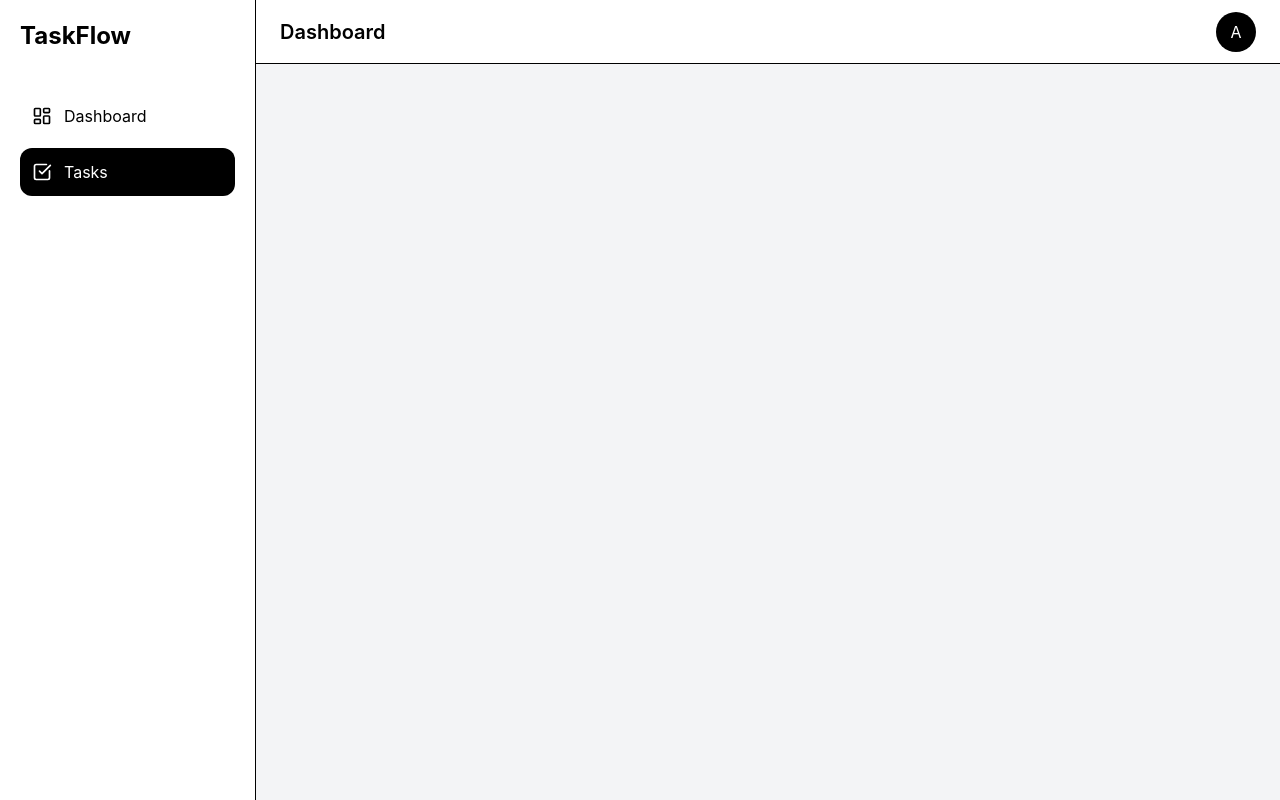
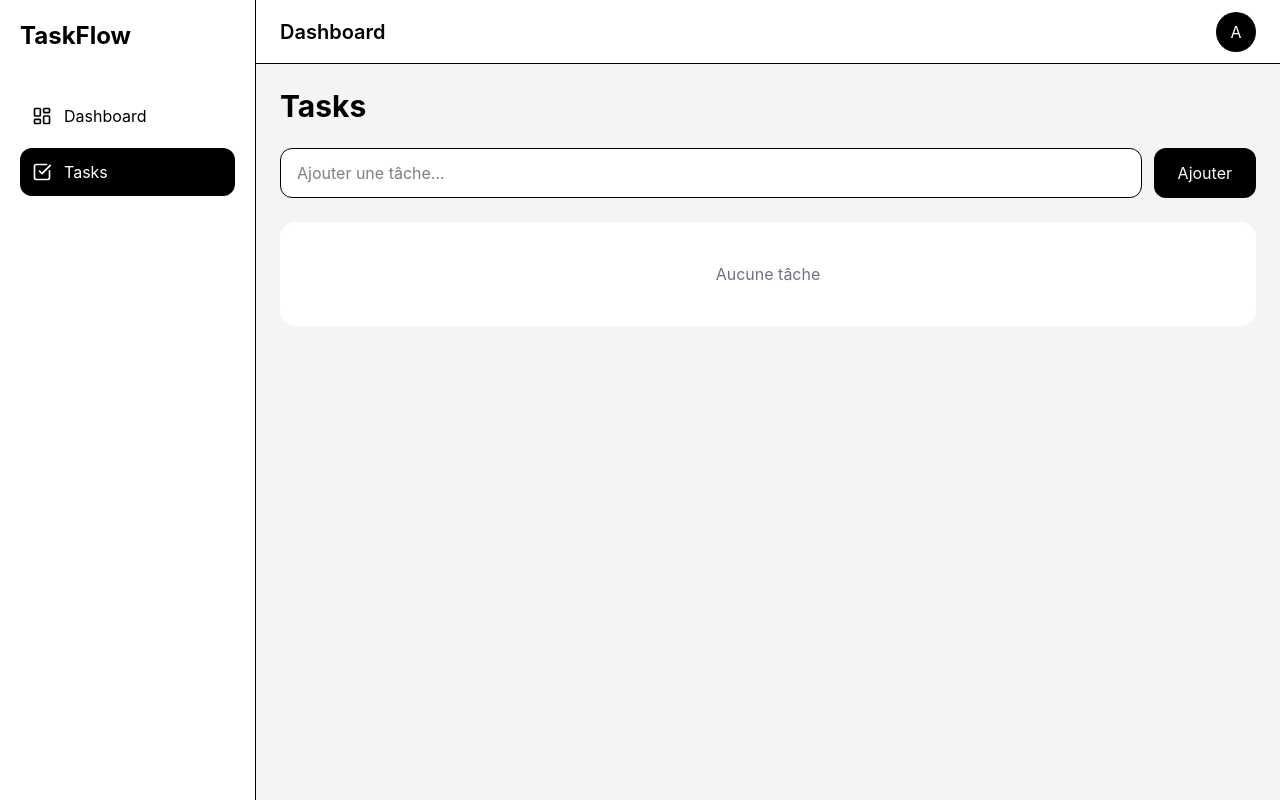
Before and after one commit to MHD-Lamine/taskflow-client, a React (Vite) app: page /tasks in a window 1280 px wide. Built offline with nearby package versions, Linux system fonts and the light colour scheme.

Commit message:
feat: implement tasks CRUD with Context API

```diff
--- a/src/App.jsx
+++ b/src/App.jsx
@@ -1,7 +1,13 @@
 import AppRoutes from "./app/router/AppRoutes";
 
+import { TasksProvider } from "./features/tasks/context/TasksContext";
+
 function App() {
-  return <AppRoutes/>;
+  return (
+    <TasksProvider>
+      <AppRoutes />
+    </TasksProvider>
+  );
 }
 
 export default App;
--- a/src/app/router/AppRoutes.jsx
+++ b/src/app/router/AppRoutes.jsx
@@ -1,13 +1,17 @@
 import { Routes, Route } from "react-router-dom";
+
 import MainLayout from "../../shared/layouts/MainLayout";
+
 import DashboardPage from "../../features/dashboard/pages/DashboardPage";
-
+import TasksPage from "../../features/tasks/pages/TasksPage";
 
 function AppRoutes() {
   return (
     <MainLayout>
       <Routes>
         <Route path="/" element={<DashboardPage />} />
+
+        <Route path="/tasks" element={<TasksPage />} />
       </Routes>
     </MainLayout>
   );
--- /dev/null
+++ b/src/features/tasks/components/TaskCard.jsx
@@ -0,0 +1,47 @@
+import { Trash2 } from "lucide-react";
+import { useTasks } from "../context/TasksContext";
+
+function TaskCard({ task }) {
+  const { dispatch } = useTasks();
+
+  return (
+    <div className="bg-white p-4 rounded-2xl shadow-sm flex items-center justify-between">
+      <div className="flex items-center gap-3">
+        <input
+          type="checkbox"
+          checked={task.completed}
+          onChange={() =>
+            dispatch({
+              type: "TOGGLE_TASK",
+              payload: task.id,
+            })
+          }
+        />
+
+        <span
+          className={
+            task.completed
+              ? "line-through text-gray-400"
+              : ""
+          }
+        >
+          {task.title}
+        </span>
+      </div>
+
+      <button
+        onClick={() =>
+          dispatch({
+            type: "DELETE_TASK",
+            payload: task.id,
+          })
+        }
+        className="text-red-500"
+      >
+        <Trash2 size={18} />
+      </button>
+    </div>
+  );
+}
+
+export default TaskCard;
--- /dev/null
+++ b/src/features/tasks/components/TaskForm.jsx
@@ -0,0 +1,48 @@
+import { useState } from "react";
+import { useTasks } from "../context/TasksContext";
+
+function TaskForm() {
+  const [title, setTitle] = useState("");
+
+  const { dispatch } = useTasks();
+
+  const handleSubmit = (e) => {
+    e.preventDefault();
+
+    if (!title.trim()) return;
+
+    const newTask = {
+      id: crypto.randomUUID(),
+      title,
+      completed: false,
+    };
+
+    dispatch({
+      type: "ADD_TASK",
+      payload: newTask,
+    });
+
+    setTitle("");
+  };
+
+  return (
+    <form
+      onSubmit={handleSubmit}
+      className="flex gap-3 mb-6"
+    >
+      <input
+        type="text"
+        placeholder="Ajouter une tâche..."
+        className="flex-1 bg-white border rounded-xl px-4 py-3 outline-none"
+        value={title}
+        onChange={(e) => setTitle(e.target.value)}
+      />
+
+      <button className="bg-black text-white px-6 rounded-xl">
+        Ajouter
+      </button>
+    </form>
+  );
+}
+
+export default TaskForm;
--- /dev/null
+++ b/src/features/tasks/components/TaskList.jsx
@@ -0,0 +1,27 @@
+import { useTasks } from "../context/TasksContext";
+import TaskCard from "./TaskCard";
+
+function TaskList() {
+  const { tasks } = useTasks();
+
+  if (tasks.length === 0) {
+    return (
+      <div className="bg-white p-10 rounded-2xl text-center text-gray-500">
+        Aucune tâche
+      </div>
+    );
+  }
+
+  return (
+    <div className="space-y-4">
+      {tasks.map((task) => (
+        <TaskCard
+          key={task.id}
+          task={task}
+        />
+      ))}
+    </div>
+  );
+}
+
+export default TaskList;
--- /dev/null
+++ b/src/features/tasks/context/TasksContext.jsx
@@ -0,0 +1,58 @@
+import { createContext, useContext, useReducer } from "react";
+
+const TasksContext = createContext();
+
+const initialState = {
+  tasks: [],
+};
+
+function tasksReducer(state, action) {
+  switch (action.type) {
+    case "ADD_TASK":
+      return {
+        ...state,
+        tasks: [action.payload, ...state.tasks],
+      };
+
+    case "DELETE_TASK":
+      return {
+        ...state,
+        tasks: state.tasks.filter((task) => task.id !== action.payload),
+      };
+
+    case "TOGGLE_TASK":
+      return {
+        ...state,
+        tasks: state.tasks.map((task) =>
+          task.id === action.payload
+            ? {
+                ...task,
+                completed: !task.completed,
+              }
+            : task,
+        ),
+      };
+
+    default:
+      return state;
+  }
+}
+
+export function TasksProvider({ children }) {
+  const [state, dispatch] = useReducer(tasksReducer, initialState);
+
+  return (
+    <TasksContext.Provider
+      value={{
+        tasks: state.tasks,
+        dispatch,
+      }}
+    >
+      {children}
+    </TasksContext.Provider>
+  );
+}
+
+export function useTasks() {
+  return useContext(TasksContext);
+}
--- /dev/null
+++ b/src/features/tasks/pages/TasksPage.jsx
@@ -0,0 +1,18 @@
+import TaskForm from "../components/TaskForm";
+import TaskList from "../components/TaskList";
+
+function TasksPage() {
+  return (
+    <div>
+      <h1 className="text-3xl font-bold mb-6">
+        Tasks
+      </h1>
+
+      <TaskForm />
+
+      <TaskList />
+    </div>
+  );
+}
+
+export default TasksPage;
```
